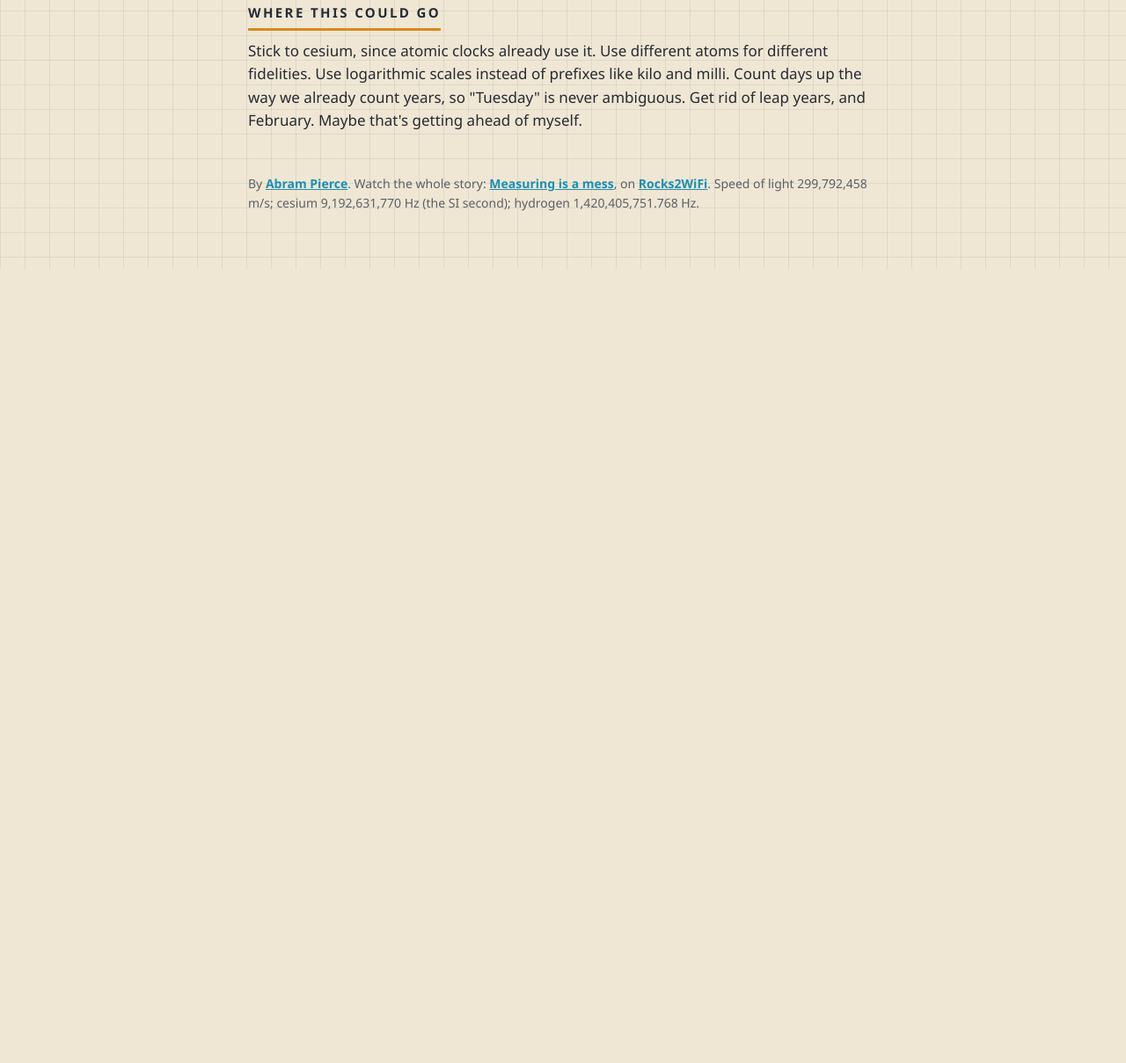
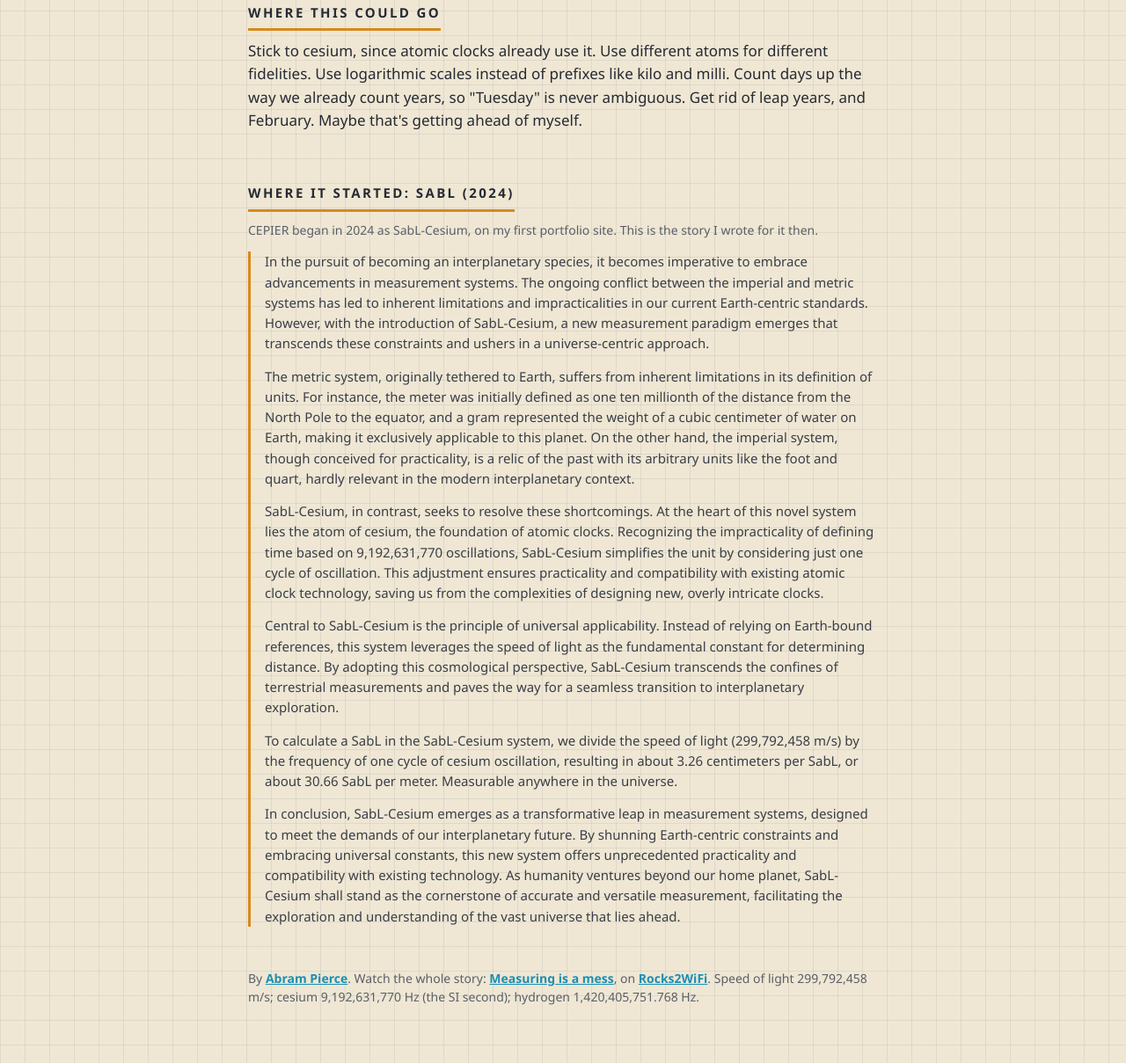
Before and after one commit to 4b3c/portfolio, a website: page app/static/cepier/index.html in a window 1280 px wide. Shown: the part 1920-3129 px from the top of the page at 88% size. Before the commit the page ends 2226 px from the top, so only its background shows below. Drawn offline with Linux system fonts and the light colour scheme.

Commit message:
CEPIER: his 2024 SabL story, from the digitalQuiver page (ca9e44f)
The datL paragraph says SabL and gives the number the right way up (3.26 cm per SabL).

Co-Authored-By: Claude Opus 5.5 (1M context) <noreply@anthropic.com>

```diff
--- a/app/static/cepier/index.html
+++ b/app/static/cepier/index.html
@@ -80,6 +80,8 @@
     border-left: 3px solid var(--cyan); font-size: 17px;
   }
   a { color: var(--cyan); font-weight: 700; }
+  .story p { font-size: 15px; color: #3a3e47; }
+  .story { border-left: 3px solid var(--amber); padding-left: 16px; }
   footer { margin-top: 48px; font-size: 14px; color: var(--soft); }
 </style>
 </head>
@@ -173,6 +175,17 @@
     years, so "Tuesday" is never ambiguous. Get rid of leap years, and February. Maybe that's getting
     ahead of myself.</p>
 
+  <h2>Where it started: SabL (2024)</h2>
+  <p class="small">CEPIER began in 2024 as SabL-Cesium, on my first portfolio site. This is the story I wrote for it then.</p>
+  <div class="story">
+    <p>In the pursuit of becoming an interplanetary species, it becomes imperative to embrace advancements in measurement systems. The ongoing conflict between the imperial and metric systems has led to inherent limitations and impracticalities in our current Earth-centric standards. However, with the introduction of SabL-Cesium, a new measurement paradigm emerges that transcends these constraints and ushers in a universe-centric approach.</p>
+    <p>The metric system, originally tethered to Earth, suffers from inherent limitations in its definition of units. For instance, the meter was initially defined as one ten millionth of the distance from the North Pole to the equator, and a gram represented the weight of a cubic centimeter of water on Earth, making it exclusively applicable to this planet. On the other hand, the imperial system, though conceived for practicality, is a relic of the past with its arbitrary units like the foot and quart, hardly relevant in the modern interplanetary context.</p>
+    <p>SabL-Cesium, in contrast, seeks to resolve these shortcomings. At the heart of this novel system lies the atom of cesium, the foundation of atomic clocks. Recognizing the impracticality of defining time based on 9,192,631,770 oscillations, SabL-Cesium simplifies the unit by considering just one cycle of oscillation. This adjustment ensures practicality and compatibility with existing atomic clock technology, saving us from the complexities of designing new, overly intricate clocks.</p>
+    <p>Central to SabL-Cesium is the principle of universal applicability. Instead of relying on Earth-bound references, this system leverages the speed of light as the fundamental constant for determining distance. By adopting this cosmological perspective, SabL-Cesium transcends the confines of terrestrial measurements and paves the way for a seamless transition to interplanetary exploration.</p>
+    <p>To calculate a SabL in the SabL-Cesium system, we divide the speed of light (299,792,458 m/s) by the frequency of one cycle of cesium oscillation, resulting in about 3.26 centimeters per SabL, or about 30.66 SabL per meter. Measurable anywhere in the universe.</p>
+    <p>In conclusion, SabL-Cesium emerges as a transformative leap in measurement systems, designed to meet the demands of our interplanetary future. By shunning Earth-centric constraints and embracing universal constants, this new system offers unprecedented practicality and compatibility with existing technology. As humanity ventures beyond our home planet, SabL-Cesium shall stand as the cornerstone of accurate and versatile measurement, facilitating the exploration and understanding of the vast universe that lies ahead.</p>
+  </div>
+
   <footer>
     By <a href="https://abrampierce.com">Abram Pierce</a>. Watch the whole story:
     <a href="https://www.youtube.com/watch?v=qn4WOTOUhgY" id="video">Measuring is a mess</a>, on
```
